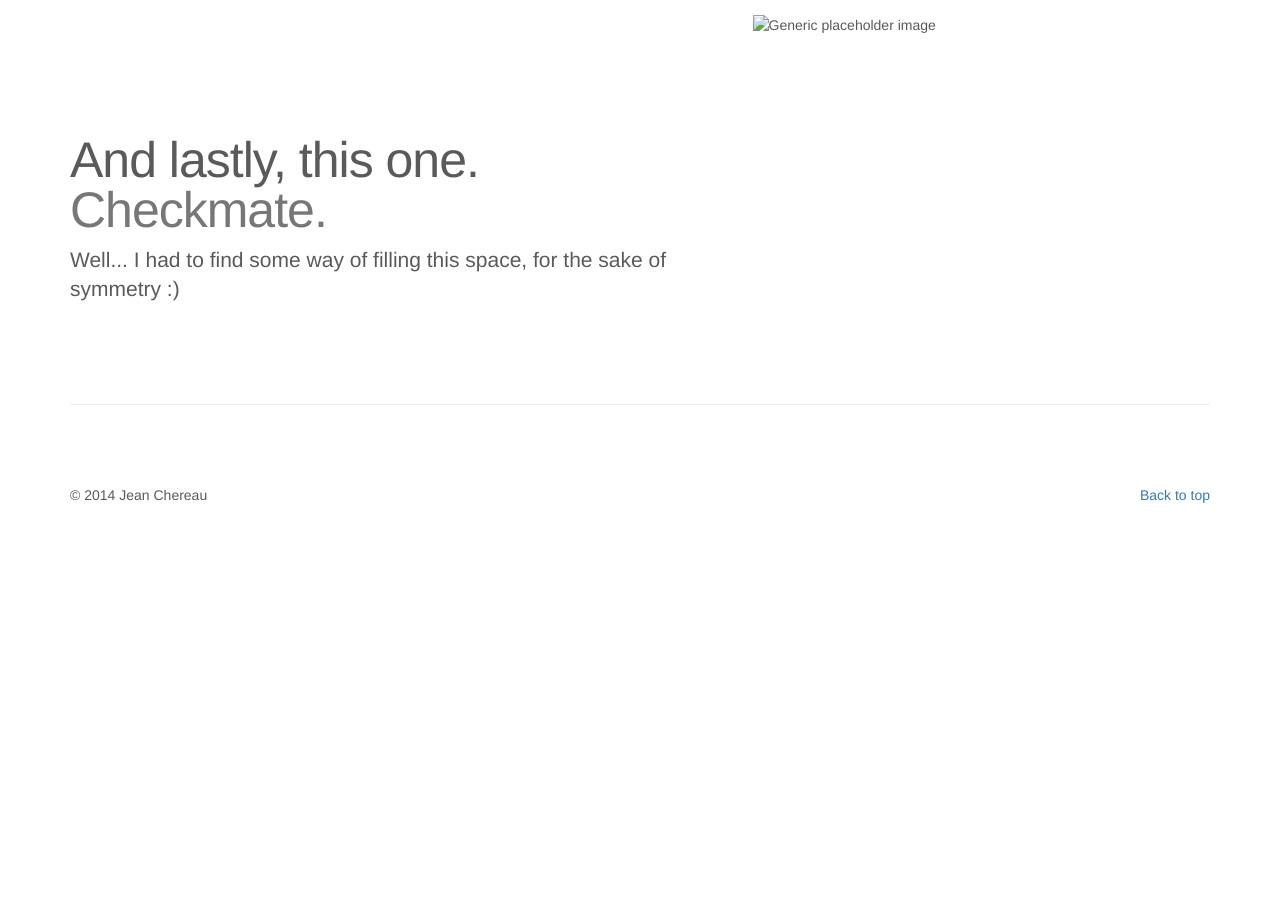
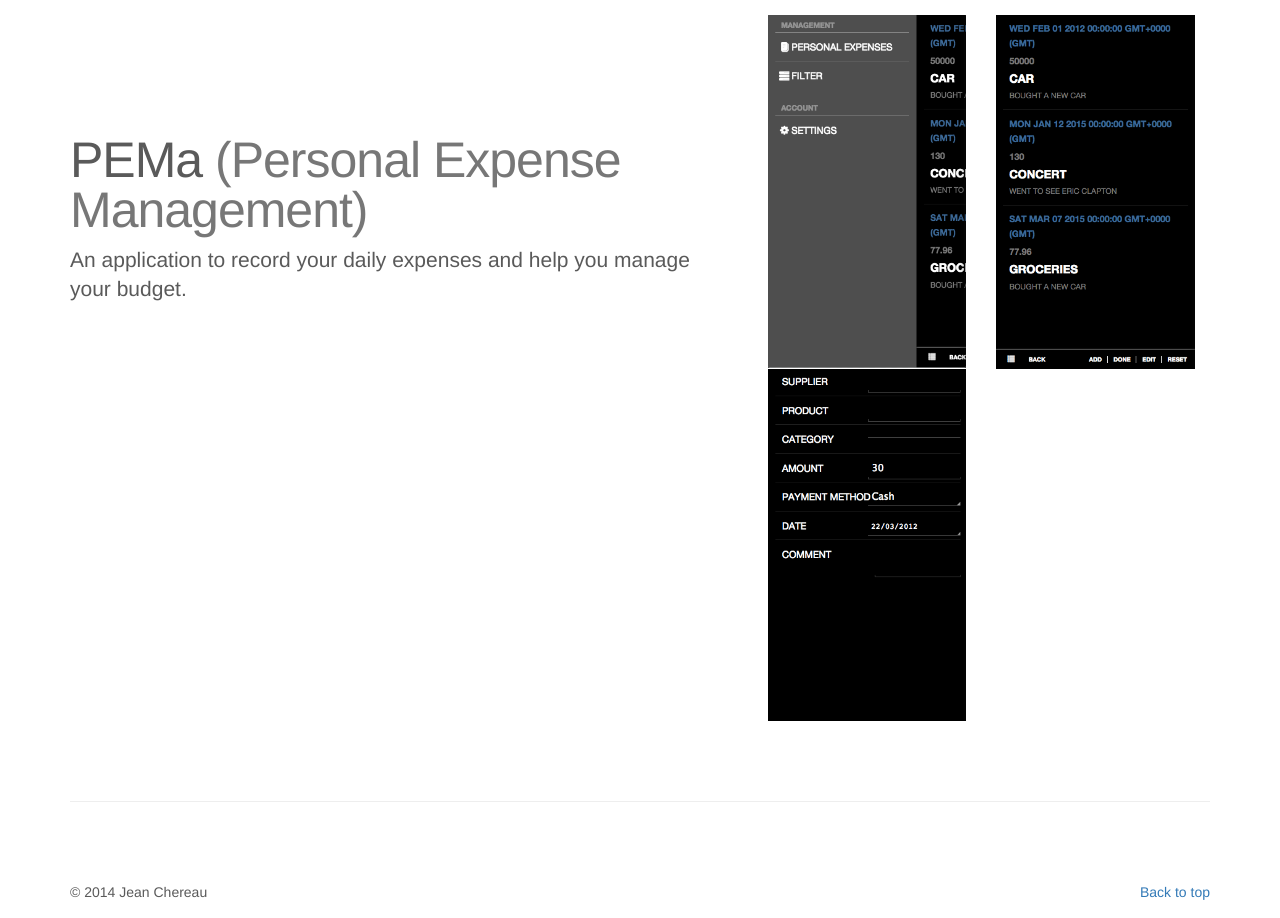
Before and after one commit to jeanchereau/jeanchereau.github.io, a plain HTML site: page projects.html in a window 1280 px wide. Shown: the part 1400-2318 px from the top of the page. Before the commit the page ends 1955 px from the top, so only its background shows below. Drawn offline with nearby package versions, Linux system fonts and the light colour scheme.

Commit message:
Minor changes

```diff
--- a/projects.html
+++ b/projects.html
@@ -194,14 +194,24 @@
     <hr class="featurette-divider">
     <div class="row featurette">
         <div class="col-md-7">
-            <h2 class="featurette-heading">And lastly, this one. <span class="text-muted">Checkmate.</span></h2>
+            <h2 class="featurette-heading">PEMa <span class="text-muted">(Personal Expense Management)</span></h2>
             <p class="lead">
-
-                Well... I had to find some way of filling this space, for the sake of symmetry :)
+                An application to record your daily expenses and help you manage your budget.
             </p>
         </div>
         <div class="col-md-5">
-            <img class="featurette-image img-responsive" src="" alt="Generic placeholder image">
+            <div class="col-md-6">
+                <img class="featurette-image img-responsive" src="./styles/images/Screen Shot 2015-02-13 at 12.02.45.png" alt="PEMa">
+            </div>
+            <div class="col-md-6">
+                <img class="featurette-image img-responsive" src="./styles/images/Screen Shot 2015-02-13 at 12.03.02.png" alt="PEMa">
+            </div>
+
+            <hr>
+
+            <div class="col-md-6">
+                <img class="featurette-image img-responsive" src="./styles/images/Screen Shot 2015-02-13 at 12.03.27.png" alt="Generic placeholder image">
+            </div>
         </div>
     </div>
     <hr class="featurette-divider">
```
